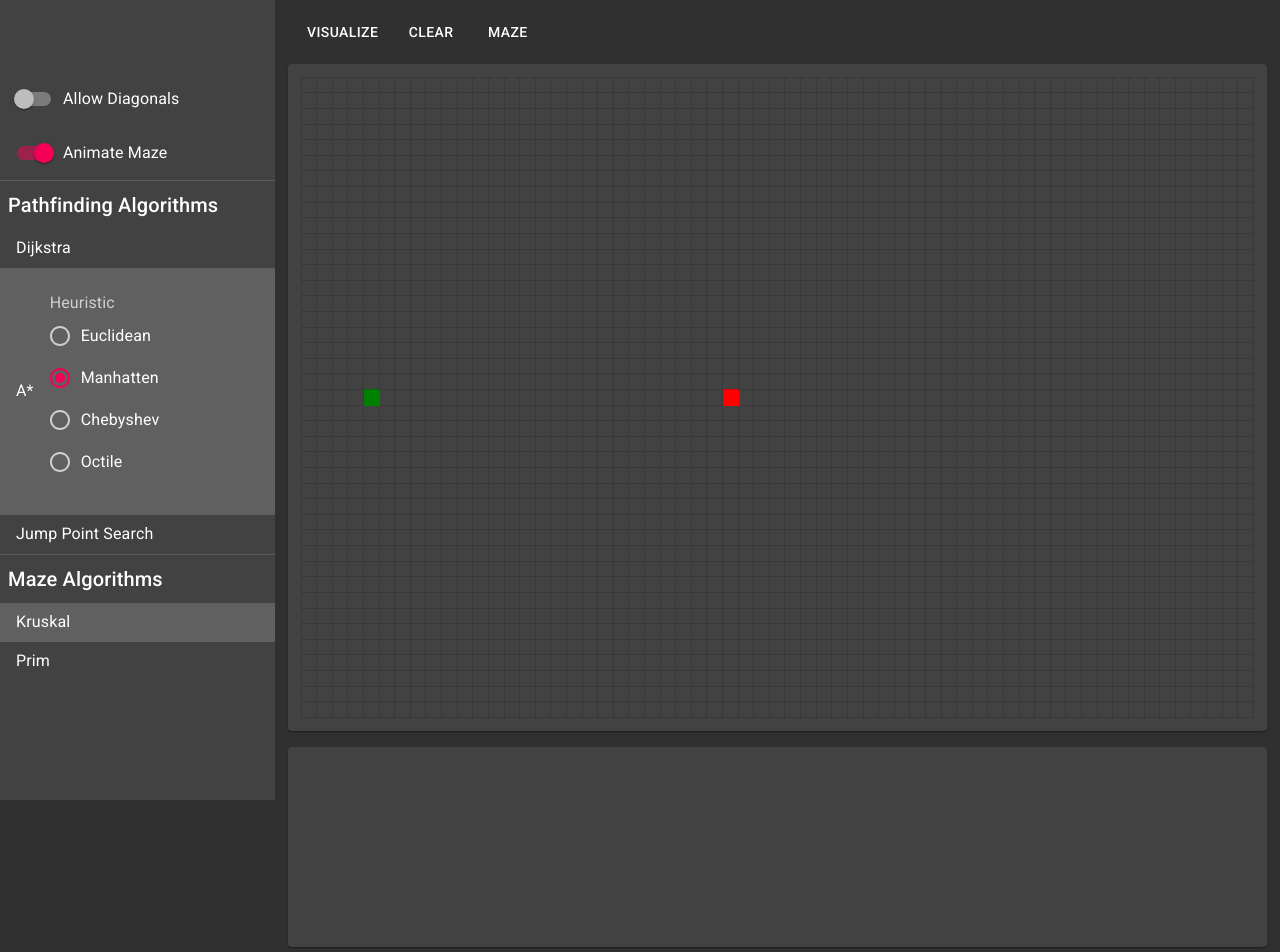
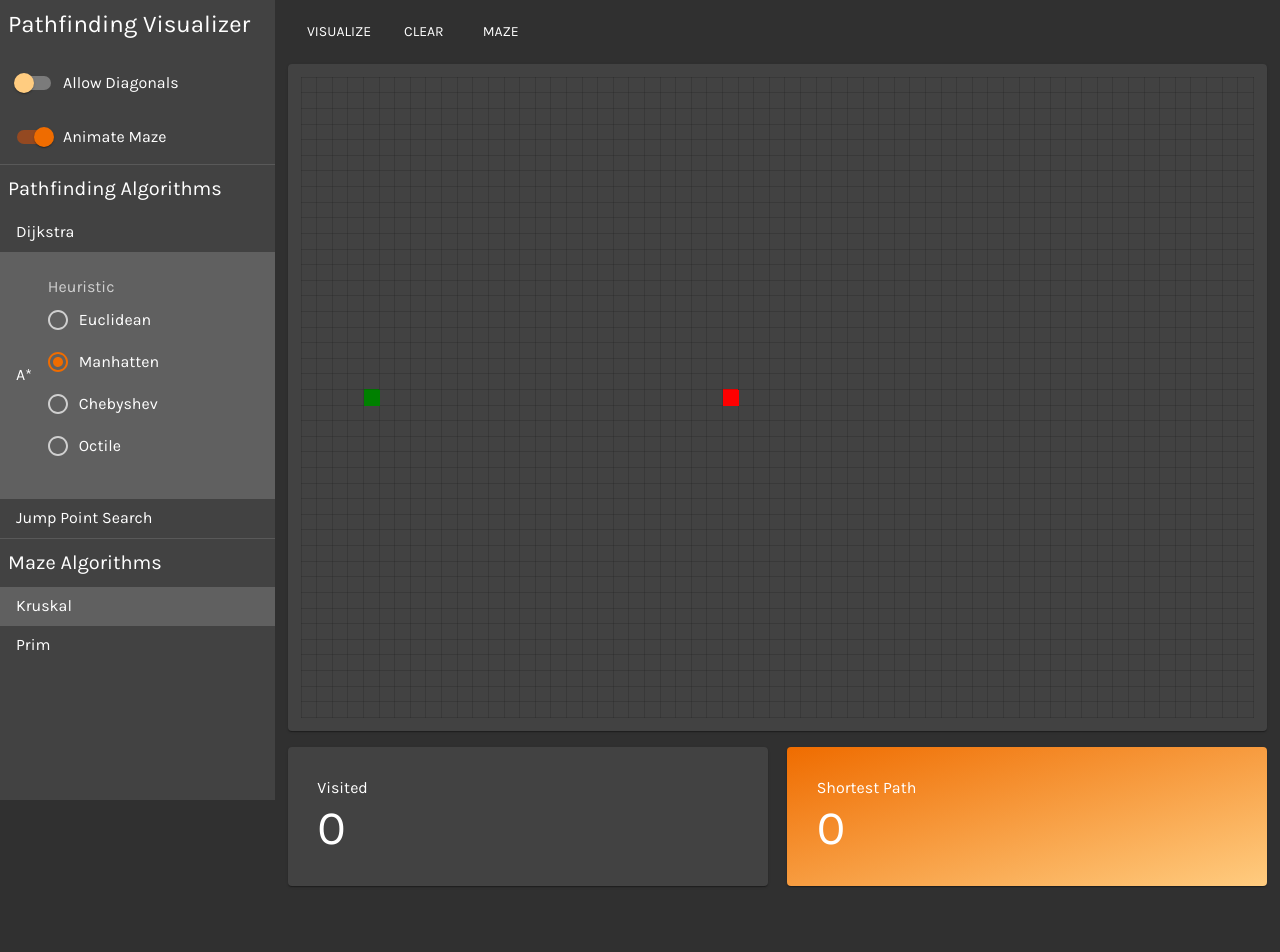
Before and after one commit to aarnav982023/PathfindingVis, a React (Create React App) app: page / in a window 1280 px wide. Shown: the top 952 px of the page. Built offline with nearby package versions, Linux system fonts and the light colour scheme.

Commit message:
Added visited and shortest path cards

```diff
--- a/public/index.html
+++ b/public/index.html
@@ -10,7 +10,8 @@
       content="Web site created using create-react-app"
     />
     <link rel="apple-touch-icon" href="%PUBLIC_URL%/logo192.png" />
-    <link rel="stylesheet" href="https://fonts.googleapis.com/css?family=Roboto:300,400,500,700&display=swap" />
+   <!-- <link rel="stylesheet" href="https://fonts.googleapis.com/css?family=Roboto:300,400,500,700&display=swap" />-->
+   <link href="https://fonts.googleapis.com/css?family=Karla&display=swap" rel="stylesheet">
     <!--
       manifest.json provides metadata used when your web app is installed on a
       user's mobile device or desktop. See https://developers.google.com/web/fundamentals/web-app-manifest/
--- a/src/assets/css/App.css
+++ b/src/assets/css/App.css
@@ -1,7 +1,8 @@
 :root{
-    --rows : 32;
-    --columns : 75;
     box-sizing: border-box;
+    --visited:#EF6C00;
+    --transition:#FFCC80;
+    --shortest:white;
 }
 .grid-container{
     padding: 1vw;
@@ -26,14 +27,14 @@
 }
 .visited-anim{
     animation: onvisit 0.5s;
-    background-color:dodgerblue;
+    background-color:var(--visited);
 }
 .visited{
-    background-color:dodgerblue;
+    background-color:var(--visited);
 }
 .shortest-path-anim{
-    background-color:dodgerblue;
-    background-image: linear-gradient(yellow,yellow);
+    background-color:var(--visited);
+    background-image: linear-gradient(var(--shortest),var(--shortest));
     background-position:50% 50%;
 }
 .wall{
@@ -41,8 +42,8 @@
      border:0.1px solid black ;
 }
 .shortest-path{
-    background-image: linear-gradient(yellow,yellow);
-    background-color:dodgerblue;
+    background-image: linear-gradient(var(--shortest),var(--shortest));
+    background-color:var(--visited);
 }
 .end-node{
     background-image:linear-gradient(red,red) !important;
@@ -54,10 +55,10 @@
 }
 @keyframes onvisit{
     0%{
-        background-color:yellow;
+        background-color:var(--transition);
     }
     100%{
-        background-color:dodgerblue;
+        background-color:var(--visited);
     }
 }
 .app{
@@ -69,18 +70,35 @@
     margin-top:8vh;
     padding:0 1vw 1vw 1vw;
 }
-.placeholder{
+.data{
     width:40%;
     height:auto;
+}
+
+.dataContent{
+    width:100%;
+    display:flex;
+    flex-direction: column;
+}
+
+.visitedCard{
+    --background-image:linear-gradient(to bottom right,var(--visited),var(--transition));
+}
+
+.shortestPathCard{
+    background-image:linear-gradient(to bottom right,var(--visited),var(--transition));
 }
 
 @media only screen and (max-width:1400px){
     .content{
         flex-direction: column;
     }
-    .placeholder{
+    .data{
         width:100%;
         height:200px;
         margin-top:2vh;
     }
+    .dataContent{
+        flex-direction: row;
+    }
 }
--- a/src/components/App.js
+++ b/src/components/App.js
@@ -1,13 +1,10 @@
 import React from "react";
 import Grid from "./Grid";
 import NavBar from "./NavBar";
+import Visited from "./Visited";
+import ShortestPath from "./ShortestPath";
 import "../assets/css/App.css";
-import Card from "@material-ui/core/Card";
-import {
-  createMuiTheme,
-  ThemeProvider,
-  withStyles
-} from "@material-ui/core/styles";
+import { createMuiTheme, ThemeProvider } from "@material-ui/core/styles";
 
 const myTheme = createMuiTheme({
   palette: {
@@ -19,15 +16,11 @@ const myTheme = createMuiTheme({
         fontSize: "1rem"
       }
     }
+  },
+  typography: {
+    fontFamily: "'Karla', sans-serif"
   }
 });
-
-const Placeholder = withStyles({
-  root: {
-    width: "100%",
-    height: "100%"
-  }
-})(Card);
 
 const App = () => {
   const gridRef = React.useRef();
@@ -72,8 +65,11 @@ const App = () => {
         />
         <div className="content">
           <Grid ref={gridRef} rows={getRow()} columns={getColumn()} />
-          <div className="placeholder">
-            <Placeholder />
+          <div className="data">
+            <div className="dataContent">
+              <Visited />
+              <ShortestPath />
+            </div>
           </div>
         </div>
       </div>
--- a/src/components/Grid.js
+++ b/src/components/Grid.js
@@ -49,7 +49,6 @@ class TGrid extends React.Component {
   render() {
     if (isAnimated) {
       const response = this.visualizeRealTime(startNode, endNode);
-      console.log("in render");
       this.props.setVisited(response.visitedNodes.length);
       this.props.setShortest(response.shortestPath.length);
     }
@@ -206,6 +205,8 @@ class TGrid extends React.Component {
     this.setGrid(grid);
   };
   clearVisited = grid => {
+    this.props.setVisited(0);
+    this.props.setShortest(0);
     grid.forEach(row =>
       row.forEach(node => {
         node.isShortestPath = false;
@@ -270,6 +271,8 @@ class TGrid extends React.Component {
     return response;
   };
   animate = async (visitedNodes, shortestPath, grid) => {
+    //await this.props.setVisited(visitedNodes.length);
+    //await this.props.setShortest(shortestPath.length);
     let i = 0,
       j = 0;
     const animateVisitedNodes = async () => {
@@ -277,9 +280,6 @@ class TGrid extends React.Component {
         if (shortestPath.length) requestAnimationFrame(animateShortestPath);
         else {
           isAnimated = true;
-          this.props.setAnimating(false);
-          this.props.setVisited(visitedNodes.length);
-          this.props.setShortest(shortestPath.length);
           this.setGrid(grid);
         }
         return;
@@ -287,13 +287,12 @@ class TGrid extends React.Component {
       const { row, col } = visitedNodes[i];
       this.nodeRefs[row][col].current.classList.add("visited-anim");
       ++i;
+      this.props.setVisited(i);
       requestAnimationFrame(animateVisitedNodes);
     };
     const animateShortestPath = () => {
       if (j === shortestPath.length) {
         isAnimated = true;
-        this.props.setVisited(visitedNodes.length);
-        this.props.setShortest(shortestPath.length);
         this.props.setAnimating(false);
         this.setGrid(grid);
         return;
@@ -301,6 +300,7 @@ class TGrid extends React.Component {
       const { row, col } = shortestPath[j];
       this.nodeRefs[row][col].current.classList.add("shortest-path-anim");
       ++j;
+      this.props.setShortest(j);
       requestAnimationFrame(animateShortestPath);
     };
     await requestAnimationFrame(animateVisitedNodes);
@@ -314,6 +314,8 @@ class TGrid extends React.Component {
       sn,
       en
     );
+    this.props.setVisited(visitedNodes.length);
+    this.props.setShortest(shortestPath.length);
     visitedNodes.shift();
     shortestPath.shift();
     shortestPath.pop();
@@ -390,7 +392,14 @@ class TGrid extends React.Component {
 }
 
 const mapStateToProps = state => {
-  return state;
+  return {
+    algo: state.algo,
+    diag: state.diag,
+    heuristic: state.heuristic,
+    maze: state.maze,
+    animMaze: state.animMaze,
+    anim: state.anim
+  };
 };
 
 export default connect(
--- a/src/components/NavBar.js
+++ b/src/components/NavBar.js
@@ -18,7 +18,11 @@ import FormControlLabel from "@material-ui/core/FormControlLabel";
 import FormLabel from "@material-ui/core/FormLabel";
 import RadioGroup from "@material-ui/core/RadioGroup";
 import SwipeableDrawer from "@material-ui/core/SwipeableDrawer";
-import { makeStyles, createMuiTheme } from "@material-ui/core/styles";
+import {
+  makeStyles,
+  createMuiTheme,
+  withStyles
+} from "@material-ui/core/styles";
 import { Divider } from "@material-ui/core";
 import { connect } from "react-redux";
 import {
@@ -30,6 +34,30 @@ import {
 } from "../actions";
 
 const drawerWidth = 275;
+
+const OrangeSwitch = withStyles({
+  switchBase: {
+    color: "#FFCC80",
+    "&$checked": {
+      color: "#EF6C00"
+    },
+    "&$checked + $track": {
+      backgroundColor: "#E65100"
+    }
+  },
+  checked: {},
+  track: {}
+})(Switch);
+
+const OrangeRadio = withStyles({
+  root: {
+    color: "",
+    "&$checked": {
+      color: "#EF6C00"
+    }
+  },
+  checked: {}
+})(props => <Radio color="default" {...props} />);
 
 const useStyles = makeStyles(theme => ({
   root: {
@@ -49,7 +77,6 @@ const useStyles = makeStyles(theme => ({
     },
     border: 0,
     backgroundColor: myTheme.palette.background.default,
-    //color: "black",
     boxShadow: "none"
   },
   menuButton: {
@@ -58,11 +85,14 @@ const useStyles = makeStyles(theme => ({
       display: "none"
     }
   },
-  toolbar: theme.mixins.toolbar,
+  toolbar: {
+    padding: "1vh"
+  },
   toolButton: {
     marginRight: "1vw"
   },
   drawerPaper: {
+    //Color for actual drawer can be set here
     width: drawerWidth,
     border: 0
   },
@@ -129,12 +159,14 @@ function NavBar(props) {
 
   const drawer = (
     <div>
-      <div className={classes.toolbar} />
+      <div className={classes.toolbar}>
+        <Typography variant="h5">Pathfinding Visualizer</Typography>
+      </div>
       <List>
         <ListItem>
           <FormControlLabel
             control={
-              <Switch
+              <OrangeSwitch
                 checked={diag}
                 onChange={() => allowDiag(!diag)}
                 value="allowDiagonals"
@@ -146,7 +178,7 @@ function NavBar(props) {
         <ListItem>
           <FormControlLabel
             control={
-              <Switch
+              <OrangeSwitch
                 checked={animMaze}
                 onChange={() => animateMaze(!animMaze)}
                 value="animateMaze"
@@ -185,25 +217,25 @@ function NavBar(props) {
                 <FormControlLabel
                   size="small"
                   value="euclidean"
-                  control={<Radio />}
+                  control={<OrangeRadio />}
                   label="Euclidean"
                 />
                 <FormControlLabel
                   size="small"
                   value="manhatten"
-                  control={<Radio />}
+                  control={<OrangeRadio />}
                   label="Manhatten"
                 />
                 <FormControlLabel
                   size="small"
                   value="chebyshev"
-                  control={<Radio />}
+                  control={<OrangeRadio />}
                   label="Chebyshev"
                 />
                 <FormControlLabel
                   size="small"
                   value="octile"
-                  control={<Radio />}
+                  control={<OrangeRadio />}
                   label="Octile"
                 />
               </RadioGroup>
--- /dev/null
+++ b/src/components/ShortestPath.js
@@ -0,0 +1,30 @@
+import React from "react";
+import { connect } from "react-redux";
+import Card from "@material-ui/core/Card";
+import Typography from "@material-ui/core/Typography";
+import { withStyles } from "@material-ui/core/styles";
+
+const ShortestPathCard = withStyles({
+  root: {
+    width: "100%",
+    padding: "3%",
+    marginBottom: "2vh"
+  }
+})(Card);
+
+const Shortest = props => {
+  return (
+    <ShortestPathCard className="shortestPathCard">
+      <Typography>Shortest Path</Typography>
+      <Typography variant="h3">{props.shortest}</Typography>
+    </ShortestPathCard>
+  );
+};
+
+const mapStateToProps = state => {
+  return {
+    shortest: state.shortest
+  };
+};
+
+export default connect(mapStateToProps)(Shortest);
--- /dev/null
+++ b/src/components/Visited.js
@@ -0,0 +1,31 @@
+import React from "react";
+import { connect } from "react-redux";
+import Card from "@material-ui/core/Card";
+import Typography from "@material-ui/core/Typography";
+import { withStyles } from "@material-ui/core/styles";
+
+const VisitedCard = withStyles({
+  root: {
+    width: "100%",
+    padding: "3%",
+    marginBottom: "2vh",
+    marginRight: "2%"
+  }
+})(Card);
+
+const Visited = props => {
+  return (
+    <VisitedCard className="visitedCard">
+      <Typography>Visited</Typography>
+      <Typography variant="h3">{props.visited}</Typography>
+    </VisitedCard>
+  );
+};
+
+const mapStateToProps = state => {
+  return {
+    visited: state.visited
+  };
+};
+
+export default connect(mapStateToProps)(Visited);
```
